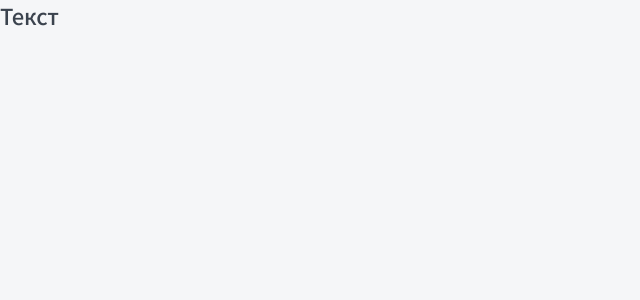
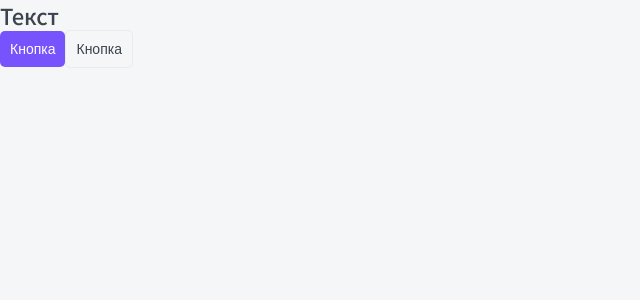
Before and after one commit to sviatlana-vilchynskaya/top-app-demo, a Next.js app: page / in a window 1280 px wide. Shown: the top 300 px of the page, without its empty margins (0-640 px from the left). Built offline with nearby package versions, Linux system fonts and the light colour scheme.

Commit message:
Button component, classnames

```diff
--- /dev/null
+++ b/components/Button/Button.module.css
@@ -0,0 +1,31 @@
+.button {
+  display: inline-block;
+  box-sizing: border-box;
+  padding: 10px;
+  cursor: pointer;
+  text-align: center;
+  border: none;
+  border-radius: 5px;
+  font-size: 14px;
+  transition: all 0.2s;
+}
+
+.primary {
+  color: var(--white);
+  background-color: var(--primary);
+}
+
+.primary:hover {
+  background-color: var(--primary-hover);
+}
+
+.ghost {
+  color: var(--black);
+  background: none;
+  border: 1px solid var(--gray-light);
+}
+
+.ghost:hover {
+  color: var(--white);
+  background-color: var(--primary);
+}
--- /dev/null
+++ b/components/Button/Button.props.ts
@@ -0,0 +1,6 @@
+import { ReactNode } from 'react';
+
+export interface ButtonProps {
+  children: ReactNode;
+  appearance: 'primary' | 'ghost';
+}
--- /dev/null
+++ b/components/Button/Button.tsx
@@ -0,0 +1,16 @@
+import { ButtonProps } from './Button.props';
+import styles from './Button.module.css';
+import cn from 'classnames';
+
+export const Button = ({ appearance, children }: ButtonProps): JSX.Element => {
+  return (
+    <button
+      className={cn(styles.button, {
+        [styles.primary]: appearance == 'primary',
+        [styles.ghost]: appearance == 'ghost',
+      })}
+    >
+      {children}
+    </button>
+  );
+};
--- a/components/index.ts
+++ b/components/index.ts
@@ -1 +1,2 @@
 export * from './Htag/Htag';
+export * from './Button/Button';
--- a/package.json
+++ b/package.json
@@ -16,6 +16,7 @@
     "react-dom": "17.0.2"
   },
   "devDependencies": {
+    "@types/classnames": "^2.3.1",
     "@types/node": "^17.0.18",
     "@types/react": "^17.0.39",
     "@typescript-eslint/eslint-plugin": "^5.12.0",
--- a/pages/index.tsx
+++ b/pages/index.tsx
@@ -1,10 +1,12 @@
 import React from 'react';
-import { Htag } from '../components';
+import { Button, Htag } from '../components';
 
 export default function Home(): JSX.Element {
   return (
     <>
       <Htag tag="h2">Текст</Htag>
+      <Button appearance="primary">Кнопка</Button>
+      <Button appearance="ghost">Кнопка</Button>
     </>
   );
 }
--- a/styles/globals.css
+++ b/styles/globals.css
@@ -4,9 +4,9 @@
   padding: 0;
 
   color: var(--black);
-  background: #F5F6F8;
+  background: #f5f6f8;
 
-  font-family: "Noto Sans KR", sans-serif;
+  font-family: 'Noto Sans KR', sans-serif;
 }
 
 a {
@@ -20,11 +20,13 @@
 }
 
 :root {
-  --black: #3B434E;
+  --black: #3b434e;
+  --gray-light: #ebebeb;
   --white: white;
-  --primary: #7653FC;
-  --red: #FC836D;
-  --green: #1DC37E;
-  --green-light: #C8F8E4;
-  --font-family: "Noto Sans KR", sans-serif;
+  --primary: #7653fc;
+  --primary-hover: #4d2ad8;
+  --red: #fc836d;
+  --green: #1dc37e;
+  --green-light: #c8f8e4;
+  --font-family: 'Noto Sans KR', sans-serif;
 }
```
Also changed, not shown: 1 other file (tests, documents, lock files or other folders).
